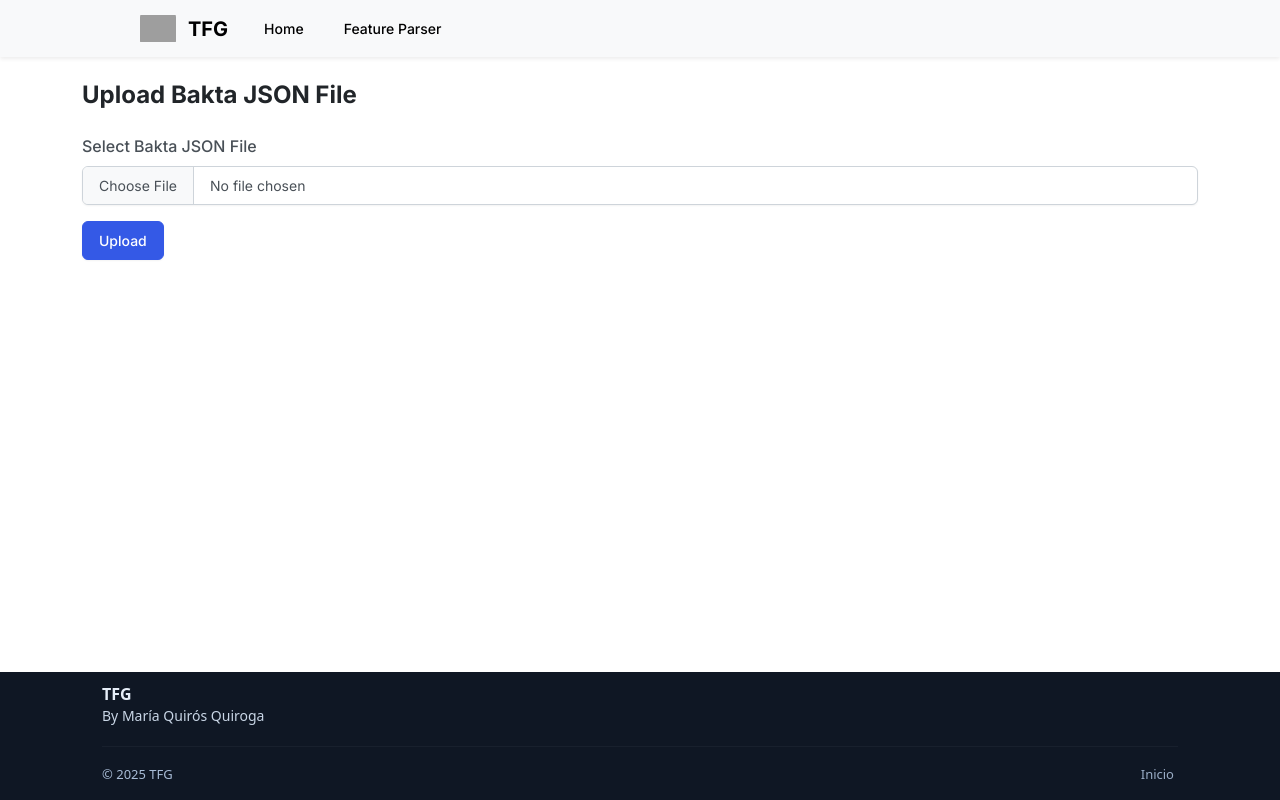
After one commit to mquirosq/cocos, a Django app: page /feature-parser/ in a window 1280 px wide. The commit adds this page. Run offline with Django 5.2, Linux system fonts and the light colour scheme; grey boxes are pictures that could not be loaded.

Commit message:
Add bakta json file parsing

```diff
--- a/app/app/urls.py
+++ b/app/app/urls.py
@@ -20,4 +20,5 @@ from django.urls import include, path
 urlpatterns = [
     path('admin/', admin.site.urls),
     path('', include('home.urls')),
+    path('feature-parser/', include('featureParser.urls')),
 ]
--- /dev/null
+++ b/app/featureParser/urls.py
@@ -0,0 +1,6 @@
+from django.urls import path
+from . import views
+
+urlpatterns = [
+    path('', views.parse_feature_file, name='parse_feature_file'),
+]
--- /dev/null
+++ b/app/featureParser/views.py
@@ -0,0 +1,63 @@
+from django.shortcuts import render
+import json
+from model.models import FileGene, Gene, FileUpload
+from django.db import transaction
+
+def parse_feature_file(request):
+    if request.method == 'POST':
+        file_upload = parse_bakta_json(request.FILES.get('feature_file'))
+        return render(request, 'featureParser/parse_feature_file.html', {'messages': ['File parsed successfully!'], 'file_upload': file_upload})
+    return render(request, 'featureParser/parse_feature_file.html')
+
+
+def parse_bakta_json(file):
+    try:
+        data = json.load(file)
+    except json.JSONDecodeError:
+        return render('featureParser/parse_feature_file.html', {'messages': ['Error decoding JSON file!']})
+
+    with transaction.atomic():
+        file_upload = FileUpload.objects.create(file=file)
+        features = data.get('features', [])
+        try:
+            for gene in features:
+                gene_name = gene.get('gene', [])
+                gene_db_xrefs = gene.get('db_xref', [])
+                gene_product = gene.get('product', [])
+                identifiers = []
+                if gene_db_xrefs:
+                    identifiers.extend(gene_db_xrefs.split(','))
+                if gene_product:
+                    identifiers.append(gene_product)
+                if gene_name:
+                    identifiers.append(gene_name)
+
+                identifiers = [ident.strip() for ident in identifiers if ident.strip()]
+                if identifiers:
+                    # Get a gene with any of the identifiers, or create a new one
+                    gene_obj = Gene.objects.search_identifiers(identifiers).first()
+                    if not gene_obj:
+                        gene_obj = Gene.objects.create()
+
+                    gene_obj.add_identifiers(identifiers)
+
+                # Get expert type
+                expert_field = gene.get('expert')[0] if gene.get('expert') else None
+                expert_type = expert_field.get('type') if expert_field else 'unknown'
+
+
+                FileGene.objects.create(
+                    file_upload=file_upload,
+                    gene=gene_obj,
+                    expert=expert_type
+                )
+
+                file_upload.genes.add(gene_obj)
+
+        except Exception as e:
+            file_upload.file.delete()
+            file_upload.delete()
+            transaction.set_rollback(True)
+            return render(None, 'featureParser/parse_feature_file.html', {'messages': [f'Error parsing features: {str(e)}']})
+
+        return file_upload
--- /dev/null
+++ b/app/static/js/featureParser/parse_feature_file.js
@@ -0,0 +1,17 @@
+
+// Show loading indicator on form submit and disable submit button
+document.addEventListener('DOMContentLoaded', function () {
+    const form = document.querySelector('#uploadForm');
+    const loadingIndicator = document.getElementById('loadingIndicator');
+    const uploadBtn = document.getElementById('uploadBtn');
+
+    if (!form || !loadingIndicator) return;
+
+    form.addEventListener('submit', function (e) {
+        if (!form.checkValidity()) return;
+
+        // show indicator and prevent double submit
+        loadingIndicator.style.display = 'block';
+        if (uploadBtn) uploadBtn.disabled = true;
+    });
+});
--- /dev/null
+++ b/app/templates/featureParser/parse_feature_file.html
@@ -0,0 +1,41 @@
+{% extends 'base.html' %}
+{% load static %}
+
+{% block content %}
+<main class="container py-4">
+    <h1 class="h4 mb-4 fw-bold">Upload Bakta JSON File</h1>
+    <form id="uploadForm" method="post" enctype="multipart/form-data">
+        {% csrf_token %}
+        <div class="mb-3">
+            <label for="featureFile" class="form-label">Select Bakta JSON File</label>
+            <input class="form-control" type="file" id="featureFile" name="feature_file" required>
+        </div>
+        <button id="uploadBtn" type="submit" class="btn btn-primary">Upload</button>
+    </form>
+
+    <div id="loadingIndicator" style="display:none;">
+        <p>Uploading and processing file, please wait...</p>
+    </div>
+
+
+    {% if file_upload %}
+      <section class="mt-4">
+        <h2>Uploaded file: {{ file_upload.file.name }}</h2>
+        <p>{{ file_upload.genes.count }} gene(s) associated (showing first 50)</p>
+
+        <ul>
+          {% for fg in file_upload.filegene_set.all|slice:":50" %}
+            <li>
+              gene identifiers: {{ fg.gene.identifiers|default:"-" }} —
+              expert: {{ fg.expert|default:"unknown" }}
+            </li>
+          {% empty %}
+            <li>No features found for this upload.</li>
+          {% endfor %}
+        </ul>
+      </section>
+    {% endif %}
+</main>
+
+<script src="{% static 'js/featureParser/parse_feature_file.js' %}"></script>
+{% endblock %}
--- a/app/templates/includes/navbar.html
+++ b/app/templates/includes/navbar.html
@@ -14,6 +14,7 @@
     <div class="collapse navbar-collapse" id="mainNavbar">
       <ul class="navbar-nav me-auto mb-2 mb-lg-0">
         <li class="nav-item"><a class="nav-link" href="{% url 'home' %}">Home</a></li>
+        <li class="nav-item"><a class="nav-link" href="{% url 'parse_feature_file' %}">Feature Parser</a></li>
       </ul>
     </div>
   </div>
```
